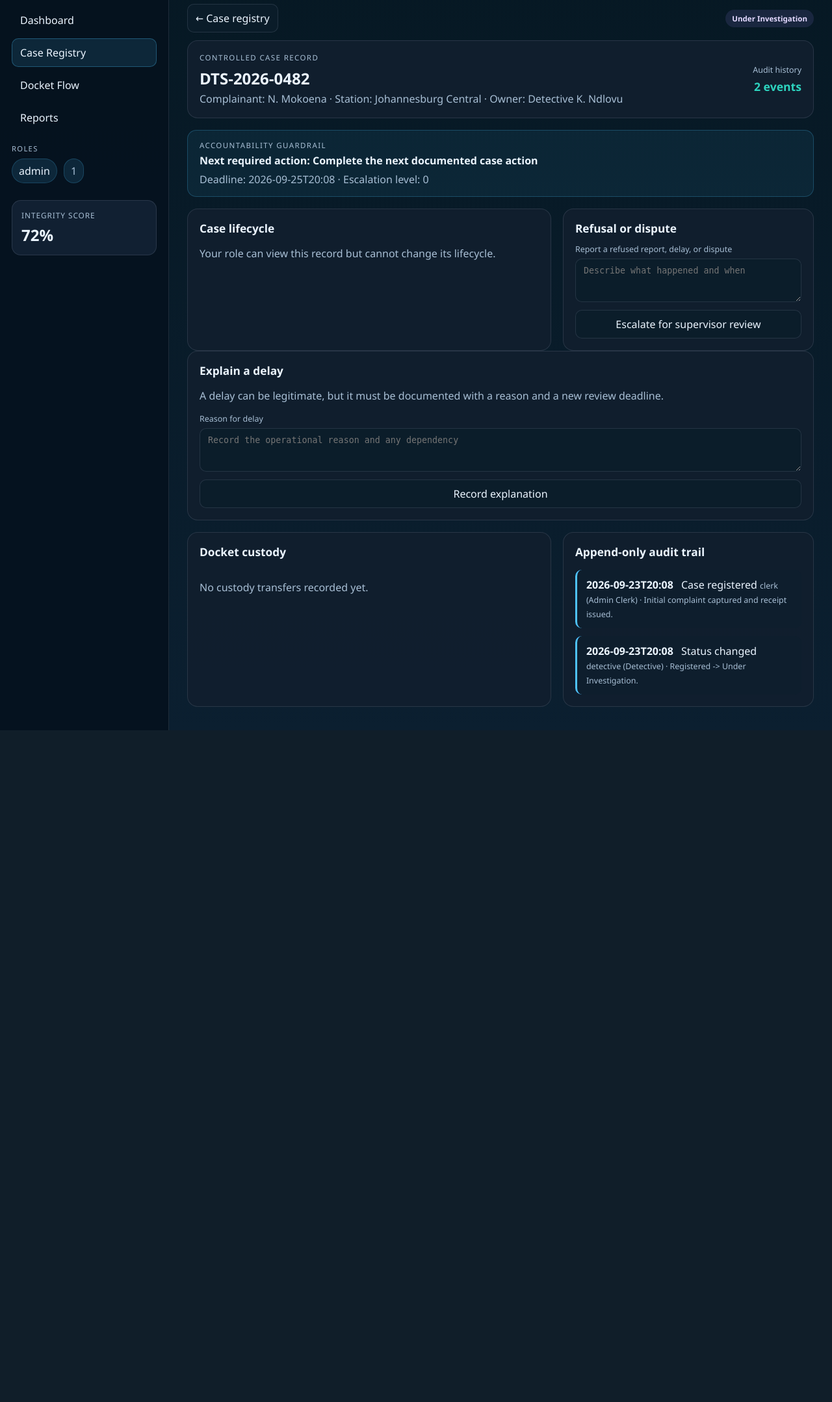
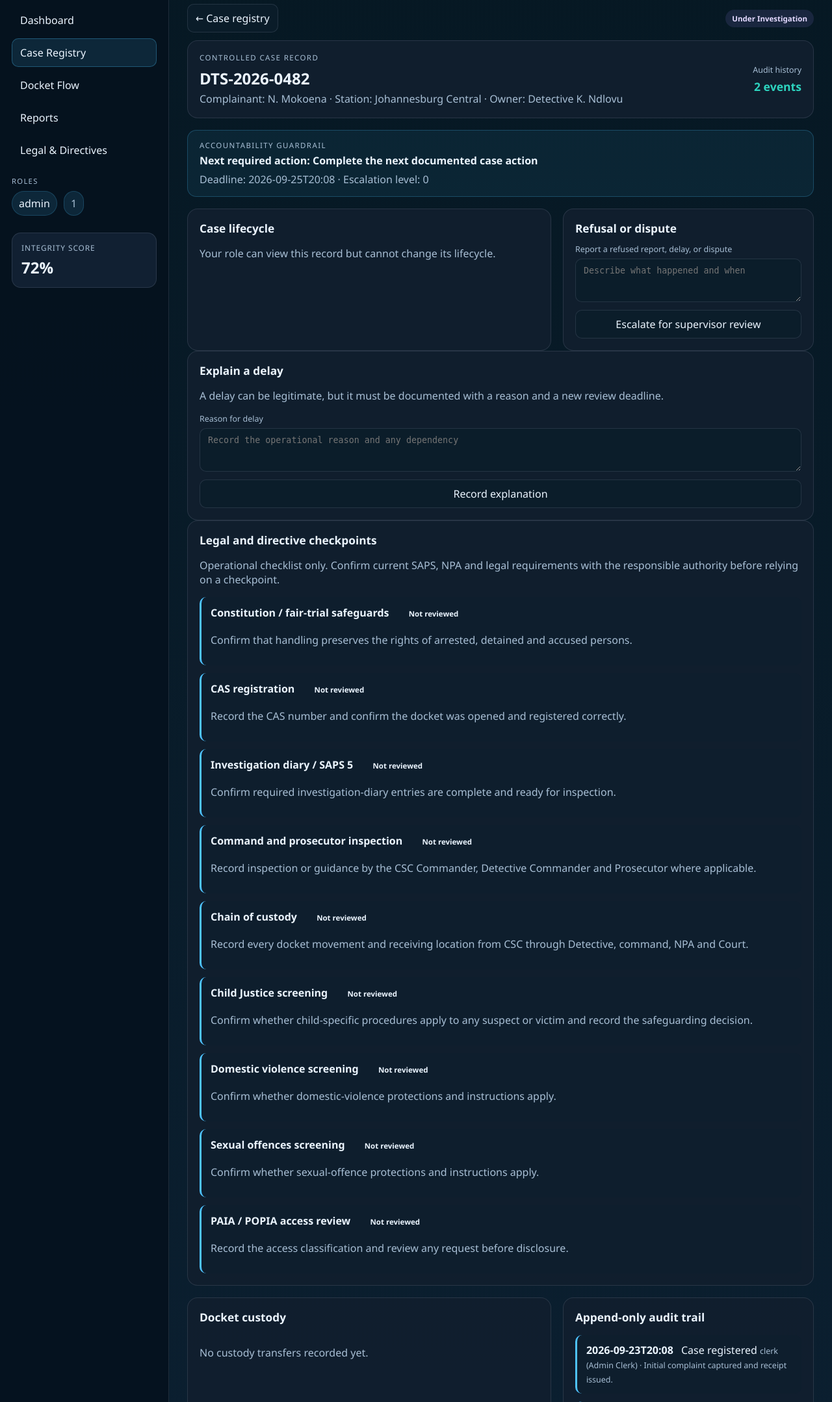
Before and after one commit to HoodieOnline/police-docket-tracker, a Flask app: page /cases/DTS-2026-0482 in a window 1280 px wide. Shown: the part 102-2260 px from the top of the page at 65% size. Before the commit the page ends 1226 px from the top, so only its background shows below. Run offline with Flask 3, Linux system fonts and the light colour scheme; the visitor is signed in with stand-in values (Sample User, id 1); data comes from the database, SQL or seed files in the repository; data that the repository does not hold is empty.

Commit message:
Add legal and directive compliance controls
Add a governance reference page and auditable per-case checkpoints for fair-trial safeguards, CAS registration, SAPS 5 review, inspections, chain of custody, special-protection screening, and PAIA/POPIA access review.\n\nCo-authored-by: Copilot <223556219+Copilot@users.noreply.github.com>

```diff
--- a/app.py
+++ b/app.py
@@ -31,6 +31,33 @@ CASE_STATUSES = [
     "Awaiting Court",
     "Finalized",
     "Escalated",
+]
+
+LEGAL_REFERENCES = [
+    ("Primary legislation", "Constitution of the Republic of South Africa, 1996 (Act 108 of 1996), section 35", "Fair-trial rights and the rights of arrested, detained and accused persons. Docket handling must protect procedural fairness."),
+    ("Primary legislation", "Criminal Procedure Act 51 of 1977", "Investigation, arrest, bail, search and seizure, statements, and presentation of the docket to court."),
+    ("Primary legislation", "South African Police Service Act 68 of 1995", "SAPS powers and duties relevant to investigation and the investigating officer."),
+    ("Primary legislation", "National Prosecuting Authority Act 32 of 1998", "Investigation guidance, docket circulation between Detective and Prosecutor, and prosecution decisions."),
+    ("Special-protection legislation", "Child Justice Act 75 of 2008", "Additional procedures where a suspect or victim is a child."),
+    ("Special-protection legislation", "Domestic Violence Act 116 of 1998", "Special handling and protection requirements for domestic-violence-related dockets."),
+    ("Special-protection legislation", "Criminal Law (Sexual Offences and Related Matters) Amendment Act 32 of 2007", "Special handling and protection requirements for sexual-offence-related dockets."),
+    ("Information governance", "Promotion of Access to Information Act 2 of 2000 (PAIA)", "Access requests must be assessed against the applicable access-to-information process."),
+    ("Information governance", "Protection of Personal Information Act 4 of 2013 (POPIA)", "Personal information in dockets must be accessed, used, retained and disclosed lawfully."),
+    ("SAPS directive", "National Instruction 3 of 2011", "Opening and registering a docket on CAS and recording the CAS number."),
+    ("SAPS directive", "National Instruction 22 of 1998 / SO (G) 321 — Docket Management", "Investigation diary (SAPS 5) completion and inspection by the CSC Commander, Detective Commander and Prosecutor."),
+    ("SAPS directive", "Standing Order 333 — Chain of custody", "Movement of the docket from CSC to Detective, Commander inspection, NPA and Court must be traceable."),
+]
+
+COMPLIANCE_CHECKS = [
+    ("Constitution / fair-trial safeguards", "Confirm that handling preserves the rights of arrested, detained and accused persons."),
+    ("CAS registration", "Record the CAS number and confirm the docket was opened and registered correctly."),
+    ("Investigation diary / SAPS 5", "Confirm required investigation-diary entries are complete and ready for inspection."),
+    ("Command and prosecutor inspection", "Record inspection or guidance by the CSC Commander, Detective Commander and Prosecutor where applicable."),
+    ("Chain of custody", "Record every docket movement and receiving location from CSC through Detective, command, NPA and Court."),
+    ("Child Justice screening", "Confirm whether child-specific procedures apply to any suspect or victim and record the safeguarding decision."),
+    ("Domestic violence screening", "Confirm whether domestic-violence protections and instructions apply."),
+    ("Sexual offences screening", "Confirm whether sexual-offence protections and instructions apply."),
+    ("PAIA / POPIA access review", "Record the access classification and review any request before disclosure."),
 ]
 
 ROLE_PERMISSIONS = {
@@ -143,6 +170,31 @@ def init_db():
         )
         """
     )
+    conn.execute(
+        """
+        CREATE TABLE IF NOT EXISTS legal_references (
+            id INTEGER PRIMARY KEY AUTOINCREMENT,
+            category TEXT NOT NULL,
+            title TEXT UNIQUE NOT NULL,
+            summary TEXT NOT NULL
+        )
+        """
+    )
+    conn.execute(
+        """
+        CREATE TABLE IF NOT EXISTS case_compliance (
+            id INTEGER PRIMARY KEY AUTOINCREMENT,
+            case_id TEXT NOT NULL,
+            check_name TEXT NOT NULL,
+            requirement TEXT NOT NULL,
+            status TEXT NOT NULL DEFAULT 'Not reviewed',
+            notes TEXT NOT NULL DEFAULT '',
+            reviewed_by TEXT,
+            reviewed_at TEXT,
+            UNIQUE(case_id, check_name)
+        )
+        """
+    )
     conn.commit()
     conn.close()
 
@@ -247,6 +299,17 @@ def init_seed_data(conn):
         conn.execute(
             "INSERT OR IGNORE INTO case_controls (case_id, next_action, due_at) VALUES (?, ?, ?)",
             (case["case_id"], "Complete the next documented case action", datetime.fromtimestamp(add_days(2), timezone.utc).isoformat(timespec="seconds")),
+        )
+
+    conn.executemany(
+        "INSERT OR IGNORE INTO legal_references (category, title, summary) VALUES (?, ?, ?)",
+        LEGAL_REFERENCES,
+    )
+    all_case_ids = conn.execute("SELECT case_id FROM cases").fetchall()
+    for case in all_case_ids:
+        conn.executemany(
+            "INSERT OR IGNORE INTO case_compliance (case_id, check_name, requirement) VALUES (?, ?, ?)",
+            [(case["case_id"], name, requirement) for name, requirement in COMPLIANCE_CHECKS],
         )
 
     conn.commit()
@@ -541,6 +604,9 @@ def case_detail(case_id):
     control = conn.execute(
         "SELECT * FROM case_controls WHERE case_id = ?", (case_id,)
     ).fetchone()
+    compliance = conn.execute(
+        "SELECT * FROM case_compliance WHERE case_id = ? ORDER BY id", (case_id,)
+    ).fetchall()
     conn.close()
     can_update = has_permission("update_case") or has_permission("approve") or has_permission("assign")
     return render_template(
@@ -560,7 +626,53 @@ def case_detail(case_id):
         can_update=can_update,
         can_transfer=has_permission("transfer"),
         can_escalate=has_permission("escalate"),
+        compliance=compliance,
+        can_review_compliance=has_permission("update_case") or has_permission("approve") or has_permission("assign"),
     )
+
+
+@app.route("/legal")
+@require_login
+def legal_references():
+    conn = get_db()
+    references = conn.execute(
+        "SELECT * FROM legal_references ORDER BY CASE category WHEN 'Primary legislation' THEN 1 WHEN 'Special-protection legislation' THEN 2 WHEN 'Information governance' THEN 3 ELSE 4 END, title"
+    ).fetchall()
+    conn.close()
+    return render_template(
+        "legal.html",
+        current_page="legal",
+        user_name=session.get("user", "Officer"),
+        user_role=session.get("role", "Station Commander"),
+        user_station=session.get("station", "Johannesburg Central"),
+        integrity_score=72,
+        references=references,
+    )
+
+
+@app.route("/cases/<case_id>/compliance", methods=["POST"])
+@require_login
+def update_compliance(case_id):
+    if not (has_permission("update_case") or has_permission("approve") or has_permission("assign")):
+        return render_template("forbidden.html", required_roles="Detective, Supervisor, or Station Commander"), 403
+    check_name = request.form.get("check_name", "").strip()
+    status = request.form.get("status", "Not reviewed").strip()
+    notes = request.form.get("notes", "").strip()
+    if status not in {"Not reviewed", "In progress", "Complete", "Not applicable"}:
+        return redirect(url_for("case_detail", case_id=case_id))
+    conn = get_db()
+    if not conn.execute("SELECT 1 FROM cases WHERE case_id = ?", (case_id,)).fetchone():
+        conn.close()
+        return "Case not found", 404
+    result = conn.execute(
+        "UPDATE case_compliance SET status = ?, notes = ?, reviewed_by = ?, reviewed_at = ? WHERE case_id = ? AND check_name = ?",
+        (status, notes, session["user"], now_iso(), case_id, check_name),
+    )
+    if result.rowcount:
+        add_audit_event(conn, case_id, "Compliance checkpoint updated", f"{check_name}: {status}. {notes}".strip())
+        conn.commit()
+    conn.close()
+    return redirect(url_for("case_detail", case_id=case_id))
 
 
 @app.route("/cases/<case_id>/status", methods=["POST"])
--- a/static/style.css
+++ b/static/style.css
@@ -247,6 +247,42 @@ h1 {
 
 .muted {
   color: var(--muted);
+}
+
+.legal-grid {
+  display: grid;
+  grid-template-columns: repeat(2, minmax(0, 1fr));
+  gap: 16px;
+}
+
+.legal-card h3 {
+  margin: 8px 0;
+}
+
+.compliance-event {
+  padding-bottom: 18px;
+}
+
+.compliance-status {
+  margin-left: 8px;
+}
+
+.compliance-form {
+  display: grid;
+  grid-template-columns: 180px minmax(160px, 1fr) auto;
+  gap: 8px;
+  align-items: center;
+  margin-top: 10px;
+}
+
+@media (max-width: 760px) {
+  .legal-grid {
+    grid-template-columns: 1fr;
+  }
+
+  .compliance-form {
+    grid-template-columns: 1fr;
+  }
 }
 
 .case-link {
--- a/templates/base.html
+++ b/templates/base.html
@@ -23,6 +23,7 @@
           <a class="nav-item {% if current_page == 'cases' %}active{% endif %}" href="{{ url_for('cases') }}">Case Registry</a>
           <a class="nav-item {% if current_page == 'dockets' %}active{% endif %}" href="{{ url_for('dockets') }}">Docket Flow</a>
           <a class="nav-item {% if current_page == 'reports' %}active{% endif %}" href="{{ url_for('reports') }}">Reports</a>
+          <a class="nav-item {% if current_page == 'legal' %}active{% endif %}" href="{{ url_for('legal_references') }}">Legal &amp; Directives</a>
         </nav>
 
         <div class="nav-group">
--- a/templates/case_detail.html
+++ b/templates/case_detail.html
@@ -85,6 +85,33 @@
     </form>
   </div>
 
+  <div class="mini-panel">
+    <h3>Legal and directive checkpoints</h3>
+    <p class="muted">Operational checklist only. Confirm current SAPS, NPA and legal requirements with the responsible authority before relying on a checkpoint.</p>
+    <div class="timeline compact-timeline">
+      {% for item in compliance %}
+      <div class="event compliance-event">
+        <strong>{{ item.check_name }}</strong>
+        <span class="status-pill compliance-status">{{ item.status }}</span>
+        <p class="muted">{{ item.requirement }}</p>
+        {% if item.reviewed_by %}<small class="meta">Reviewed by {{ item.reviewed_by }} at {{ item.reviewed_at[:16] }}{% if item.notes %} · {{ item.notes }}{% endif %}</small>{% endif %}
+        {% if can_review_compliance %}
+        <form method="post" action="{{ url_for('update_compliance', case_id=case.case_id) }}" class="compliance-form">
+          <input type="hidden" name="check_name" value="{{ item.check_name }}">
+          <select class="select" name="status">
+            {% for option in ['Not reviewed', 'In progress', 'Complete', 'Not applicable'] %}
+            <option value="{{ option }}" {% if option == item.status %}selected{% endif %}>{{ option }}</option>
+            {% endfor %}
+          </select>
+          <input class="input" name="notes" value="{{ item.notes }}" placeholder="Record evidence or reason">
+          <button class="button" type="submit">Save checkpoint</button>
+        </form>
+        {% endif %}
+      </div>
+      {% endfor %}
+    </div>
+  </div>
+
   <div class="grid-two">
     <div class="mini-panel">
       <h3>Docket custody</h3>
```
Also changed, not shown: templates/legal.html (added, +26 -0 lines), README.md.
